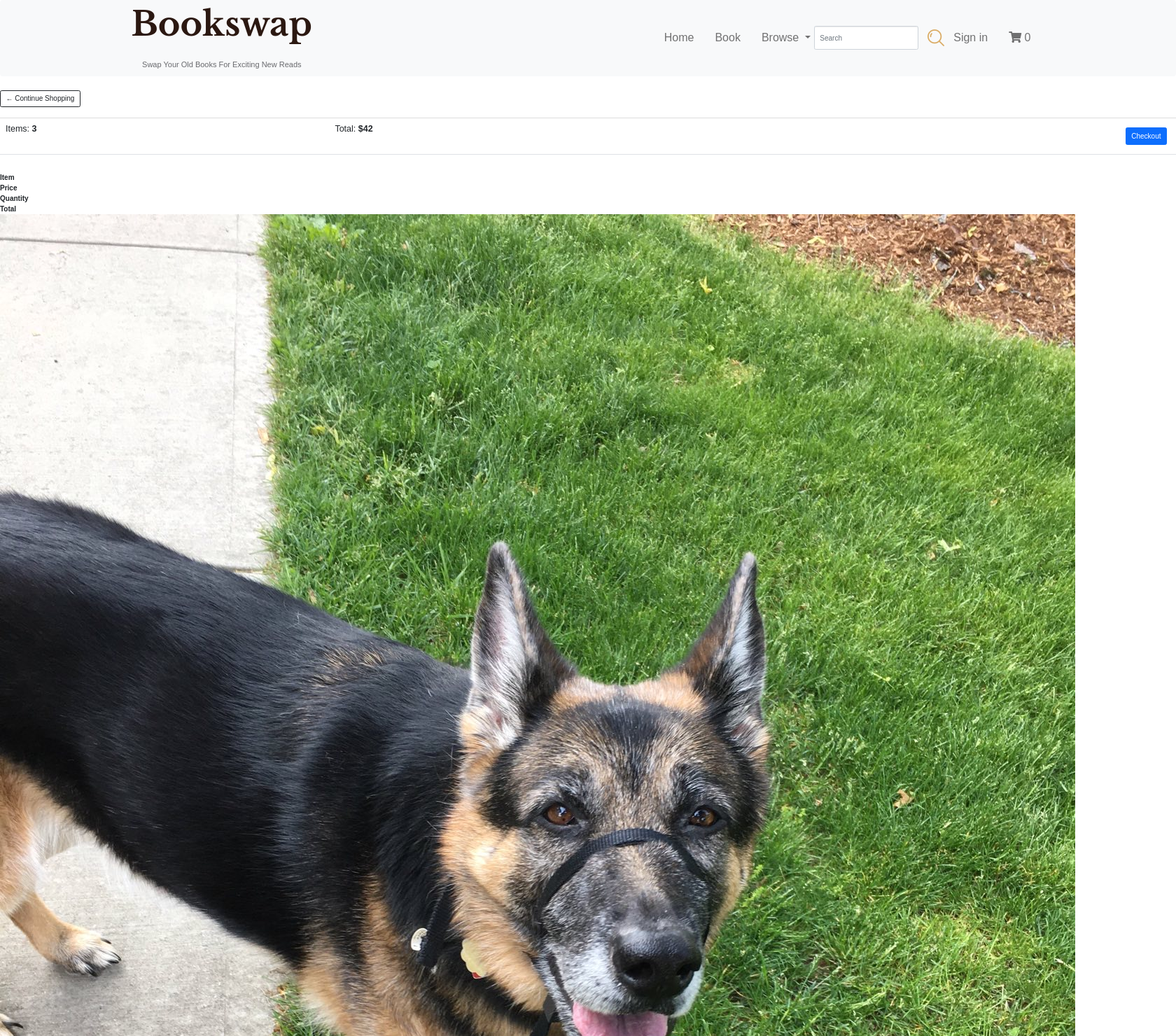
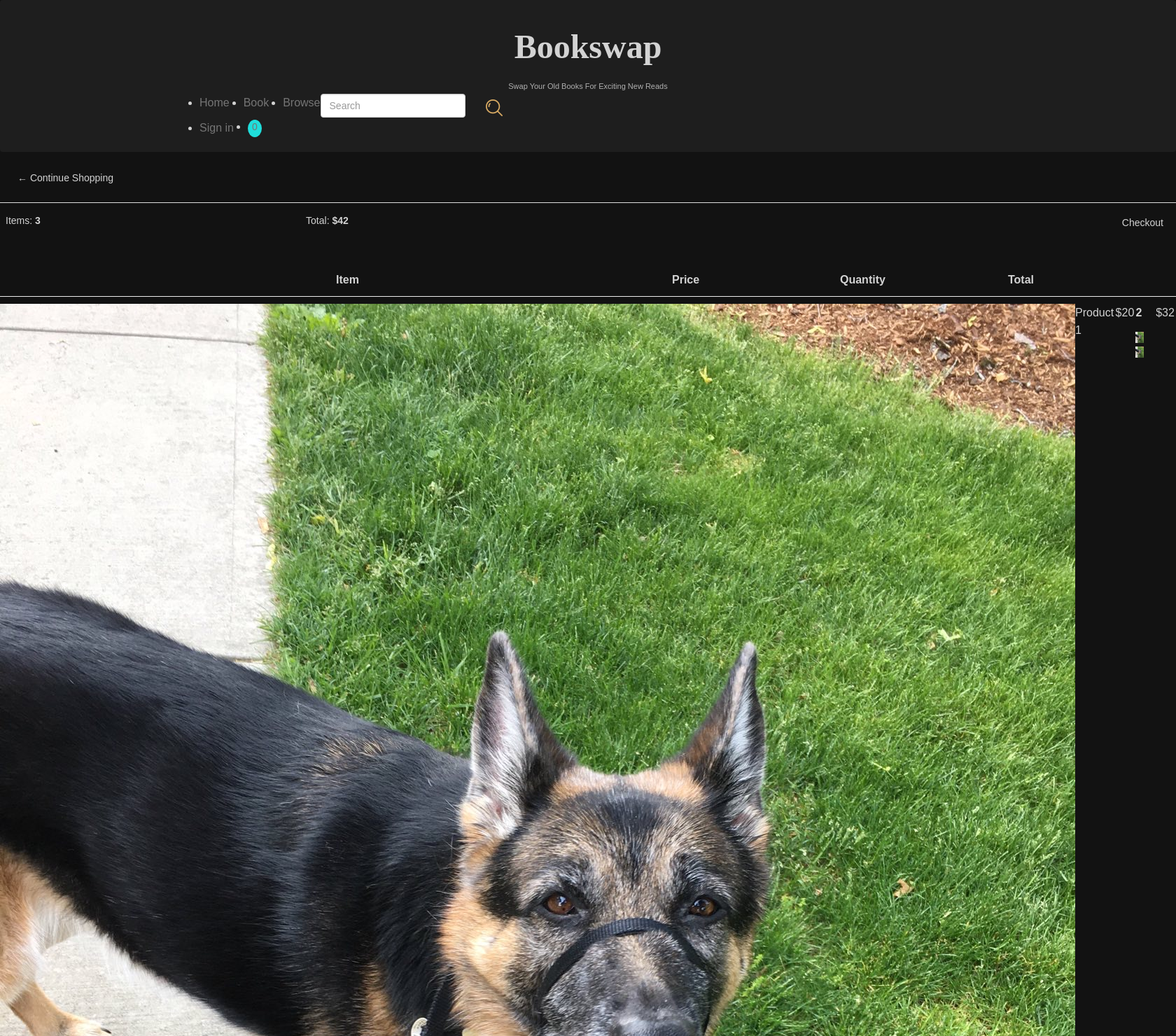
Before and after one commit to xkhanhnguyen/book-swap-project, a Django app: page /store/cart/ in a window 1680 px wide. Shown: the top 1480 px of the page at 70% size. Run offline with Django 4.2, Linux system fonts and the light colour scheme; lists and menus that the app fills with data are empty; some libraries are stand-ins or nearby versions.

Commit message:
update css style dark theme

```diff
--- a/book_swap/settings.py
+++ b/book_swap/settings.py
@@ -55,7 +55,7 @@ INSTALLED_APPS = [
     # My Apps
     # "catalog",
     "users",
-    # "store"
+    # "store",
 
     # Third Party Apps
     'social_django', # Login with other social accounts
--- a/catalog/templates/base_generic.html
+++ b/catalog/templates/base_generic.html
@@ -10,22 +10,13 @@
   <meta name="viewport" content="width=device-width, initial-scale=1" />
   <meta http-equiv="X-UA-Compatible" content="IE=edge">
 
-  <!-- google fonts -->
-  <link rel="preconnect" href="https://fonts.googleapis.com">
-  <link rel="preconnect" href="https://fonts.gstatic.com" crossorigin>
-  <link
-     href="https://fonts.googleapis.com/css2?family=Libre+Baskerville:wght@400;700&family=Montserrat:wght@400;500;600;700&display=swap"
-     rel="stylesheet">
-  <!-- <link href="https://fonts.googleapis.com/css?family=Josefin+Sans:300, 400,700|Inconsolata:400,700" rel="stylesheet"> -->
+
   <!-- CSS only -->
   <link rel="stylesheet"  href="https://maxcdn.bootstrapcdn.com/bootstrap/3.4.0/css/bootstrap.min.css" />
-  <link href="https://cdn.jsdelivr.net/npm/bootstrap@5.1.3/dist/css/bootstrap.min.css" rel="stylesheet"
-    integrity="sha384-1BmE4kWBq78iYhFldvKuhfTAU6auU8tT94WrHftjDbrCEXSU1oBoqyl2QvZ6jIW3" crossorigin="anonymous" />
 
   <!-- Add additional CSS in static file -->
   {% load static %}
-  <link rel="stylesheet" href="../../static/css/styles.css" />
-  <!-- <link rel="shortcut icon" href="static/images/default.JPG"/> -->
+  <link rel="stylesheet" href="{% static 'css/styles.css' %}" />
 
   <!-- JavaScript Bundle with Popper -->
   <script src="https://ajax.googleapis.com/ajax/libs/jquery/3.5.1/jquery.min.js"></script>
@@ -33,9 +24,9 @@
 
 
   <!-- bootstrap cdn -->
-  <link href="https://cdn.jsdelivr.net/npm/bootstrap@5.1.1/dist/css/bootstrap.min.css" rel="stylesheet">
+  <!-- <link href="https://cdn.jsdelivr.net/npm/bootstrap@5.1.1/dist/css/bootstrap.min.css" rel="stylesheet"> -->
   <!-- font awesome cdn -->
-  <link rel="stylesheet" href="https://use.fontawesome.com/releases/v5.15.4/css/all.css">
+  <!-- <link rel="stylesheet" href="https://use.fontawesome.com/releases/v5.15.4/css/all.css"> -->
   <!-- custom css -->
   <title>Book Archive</title>
 </head>
--- a/static/css/styles.css
+++ b/static/css/styles.css
@@ -1,13 +1,20 @@
 /* CSS styles for the navbar */
-*{
+* {
   padding: 0;
   margin: 0;
-  font-family: 'Poppins',sans-serif;
+  font-family: 'Poppins', sans-serif;
+}
+
+body {
+  background-color: #121212; /* Dark background */
+  color: #d3d3d3; /* Light grey text */
+  font-size: 16px;
+  line-height: 1.6;
 }
 
 .header-text h1 {
   font-family: 'Libre Baskerville', serif;
-  color: #2b1811;
+  color: #d3d3d3; /* Light grey text */
   font-size: 48px;
   font-weight: 600;
   margin-bottom: 15px;
@@ -15,28 +22,28 @@
 
 .navbar .header-text small {
   font-size: 11px;
-  color: #696a6e;
+  color: #b0b0b0; /* Slightly darker grey for contrast */
 }
-/* CSS styles for the navbar brand */
-.navbar{
+
+/* CSS styles for the navbar */
+.navbar {
   display: flex;
   justify-content: space-between;
   align-items: center;
   font-size: 16px;
   padding: 20px 30px;
+  background-color: #1e1e1e; /* Dark background */
 }
 
 .navbar-brand {
   text-decoration: none;
-  color: #131428;
+  color: #757575; /* Light grey */
   font-size: 32px;
   font-weight: 600;
 }
 
-
-
 /* CSS styles for the navbar links */
-.navbar .navbar-nav{
+.navbar .navbar-nav {
   display: flex;
   align-items: center;
   gap: 2rem;
@@ -50,42 +57,44 @@
   }
 }
 
-
-.navbar  .nav-item li{
+.navbar .nav-item li {
   list-style: none;
 }
-.navbar .nav-item a{
+
+.navbar .nav-item a {
   text-decoration: none;
-  color: #131428;
+  color: #757575; /* Light grey */
   font-weight: 500;
   transition: 0.3s ease-in-out;
 }
-.navbar .nav-item .nav-link a:hover{
-  color: #6c5dd4;
+
+.navbar .nav-item .nav-link a:hover {
+  color: #6c5dd4; /* Highlight color */
 }
-
 
 /* Dropdown Menu */
 .dropdown-menu {
-  background-color: #fff;
+  background-color: #2c2c2c; /* Dark grey background */
   box-shadow: 0 0.5rem 1rem rgba(0, 0, 0, 0.15);
 }
 
 /* Dropdown Item */
 .dropdown-item {
-  color: #333; /* Change color as needed */
+  color: #d3d3d3; /* Light grey text */
   font-size: 15px;
 }
 
 /* Form Input Box */
 .form-control .btn {
-  width: 100%; /* Set width to 100% to expand to the full width of its container */
+  width: 100%;
   height: 50px;
   border-radius: 8px;
-  border: 2px solid #ccc;
+  border: 2px solid #444; /* Dark border */
   padding: 10px;
   font-size: 16px;
   box-sizing: border-box;
+  background-color: #1e1e1e; /* Dark background */
+  color: #d3d3d3; /* Light grey text */
 }
 
 .btn {
@@ -95,12 +104,12 @@
   padding-left: 25px;
   padding-top: 5px;
   padding-right: 5px;
+  color: #d3d3d3; /* Light grey */
 }
 
-
-.navbar .navbar-nav .login{
+.navbar .navbar-nav .login {
   color: #6c5dd4;
-  background-color: #f1eeff;
+  background-color: #2e2e3f; /* Subtle dark highlight */
   border: none;
   border-radius: 6px;
   padding: 10px 18px;
@@ -109,12 +118,12 @@
   font-size: 20px;
 }
 
+.navbar-nav .login a {
+  color: #6c5dd4;
+  text-decoration: none;
+}
 
-.navbar-nav .login a{
-color: #6c5dd4;
-text-decoration: none;
-}
-.navbar .navbar-nav .signup{
+.navbar .navbar-nav .signup {
   background-color: #6c5dd4;
   border: none;
   color: #fff;
@@ -122,25 +131,26 @@ text-decoration: none;
   cursor: pointer;
   padding: 10px 18px;
 }
-.navbar-nav .signup a{
+
+.navbar-nav .signup a {
   color: #fff;
   text-decoration: none;
 }
-.navbar-nav .signup i{
+
+.navbar-nav .signup i {
   margin-right: 0.5rem;
 }
-
 
 /* Collapsed Navbar */
 @media (max-width: 991.98px) {
   .navbar-collapse {
-      background-color: #343a40;
+      background-color: #1e1e1e;
       justify-content: space-between;
       padding: 1rem;
   }
 
   .navbar-nav .nav-link {
-      color: #fff;
+      color: #d3d3d3;
   }
 
   .navbar-nav .nav-link:hover {
@@ -148,14 +158,99 @@ text-decoration: none;
   }
 
   .dropdown-menu {
-      background-color: #343a40;
+      background-color: #2c2c2c;
   }
 
   .dropdown-item {
-      color: #fff;
+      color: #d3d3d3;
   }
 
   .dropdown-item:hover {
       background-color: #555;
   }
 }
+
+/* Footer */
+.site-footer {
+  background-color: #1e1e1e; /* Dark background */
+  color: #d3d3d3; /* Light grey text */
+  padding: 20px 0;
+  text-align: center;
+}
+
+.site-footer h3 {
+  font-size: 24px;
+  margin-bottom: 10px;
+}
+
+.site-footer p {
+  font-size: 14px;
+  color: #b0b0b0; /* Slightly lighter grey */
+}
+
+.site-footer p u {
+  color: #6c5dd4; /* Highlight color */
+}
+
+.pagination {
+  display: flex;
+  justify-content: center;
+  gap: 10px;
+  margin-top: 20px;
+}
+
+.pagination a {
+  color: #6c5dd4;
+  text-decoration: none;
+}
+
+.pagination .page-current {
+  color: #d3d3d3;
+}
+
+#cart-icon{
+	width:25px;
+	display: inline-block;
+	margin-left: 15px;
+}
+
+#cart-total{
+	display: block;
+	text-align: center;
+	color:#757575;
+	background-color: #1FDEDB;
+	width: 20px;
+	height: 25px;
+	border-radius: 50%;
+	font-size: 14px;
+}
+
+.cart-row{
+	display: flex;
+    align-items: flex-stretch;
+    padding-bottom: 10px;
+    margin-bottom: 10px;
+    border-bottom: 1px solid #ececec;
+
+}
+
+
+.quantity{
+	display: inline-block;
+	font-weight: 700;
+	padding-right:10px;
+
+
+}
+
+.chg-quantity{
+	width: 12px;
+	cursor: pointer;
+	display: block;
+	margin-top: 5px;
+	transition:.1s;
+}
+
+.chg-quantity:hover{
+	opacity: .6;
+}
```
Also changed, not shown: static/css/styles_original.css (+40 -40 lines), store/migrations/0001_initial.py (added).
